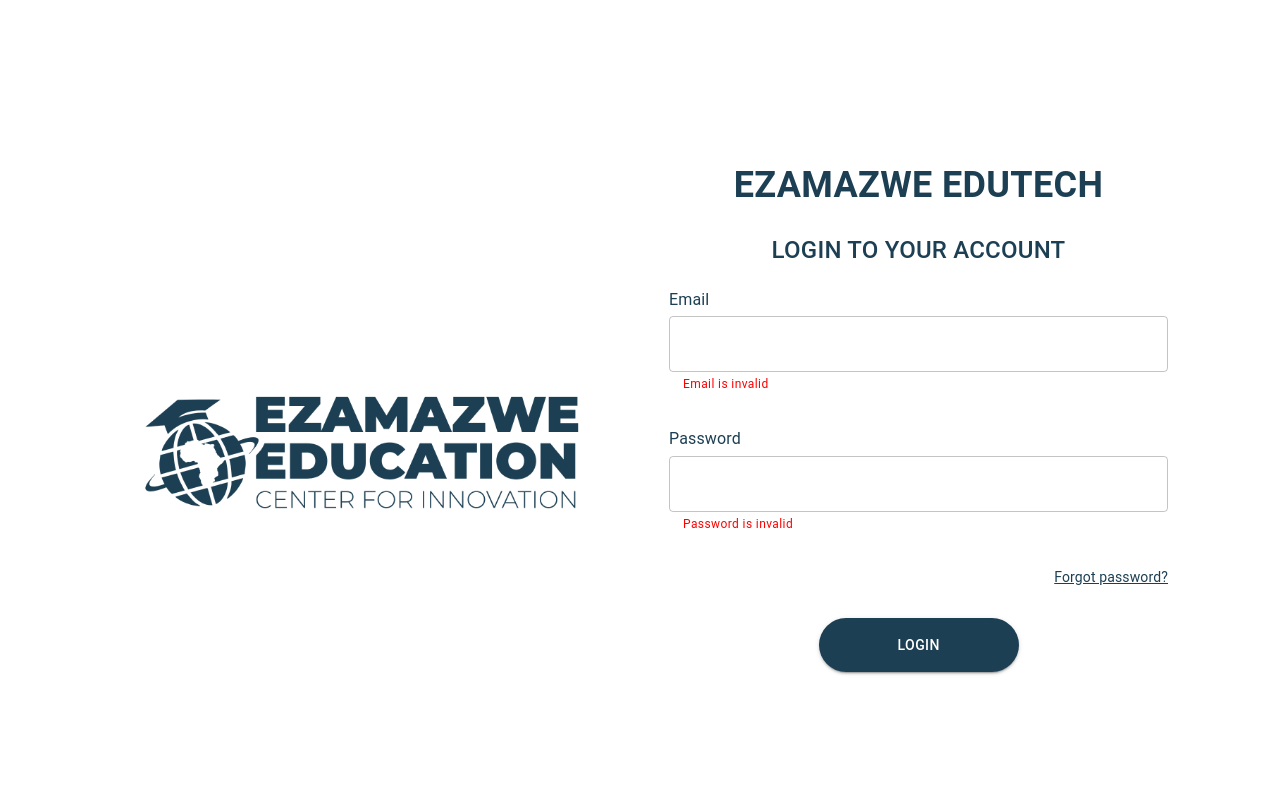
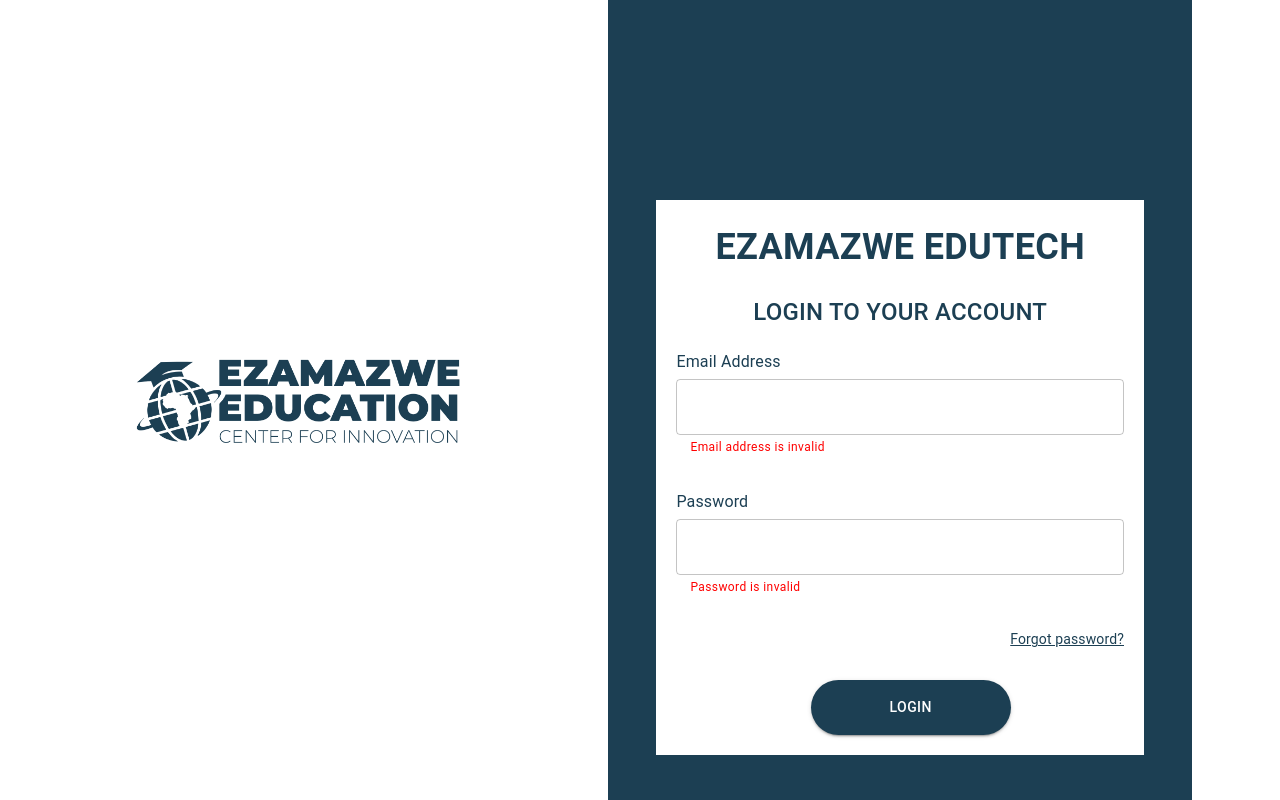
Before and after one commit to Keabetswemabeba/mui-test-update, a React (Create React App) app: page / in a window 1280 px wide. Built offline with nearby package versions, Linux system fonts and the light colour scheme.

Commit message:
update
Signed-off-by: Keabetswemabeba <mabebakeabetswe@gmail.com>

```diff
--- a/src/App.js
+++ b/src/App.js
@@ -5,7 +5,7 @@
 
 function App() {
   return (
-    <Container>
+    <Container sx={{display: 'flex', width: "100%"}}>
       <Login />
     </Container>
   );
--- a/src/Components/Login.js
+++ b/src/Components/Login.js
@@ -15,33 +15,48 @@
       sx={{
         display: "flex",
         flexDirection: "row",
-        width: "100%",
         height: "100vh",
-        justifyContent: 'center',
-        alignItems: 'center',
-        gap: "10px",
+        justifyContent: "center",
+        alignItems: "center",
+        gap: "100px",
       }}
     >
-      <Container
-        sx={{ width: "50%" }}
-      >
+      <Container sx={{ width: "50%" }}>
         <img
           src={require("../assets/Logo.png")}
           alt="Ezamazwe Logo"
-          style={{ marginTop: "100px", alignSelf: 'left' }}
           width={"100%"}
         />
       </Container>
       <Container
         sx={{
+          width: "70%",
+          height: "100vh",
+          gap: "20px",
+          marginTop: "10px",
+          marginBottom: "10px",
+          backgroundColor: "#1C3F53",
+          alignItems: "center",
+          justifyContent: "center",
+        }}
+      >
+        <Container
+          sx={{
+            marginTop: "25vh",
+            marginBottom: "20px",
+          }}
+          fullWidth
+        >
+          <Box
+            sx={{
+              backgroundColor: "white",
               justifyContent: "center",
               alignItems: "center",
-          width: "50%",
-          gap: "40px",
-          marginTop: "10px",
+              alignSelf: 'center',
+              padding: "20px 20px",
             }}
+            fullWidth
           >
-        <Box sx={{ width: "100%", marginTop: "20px" }}>
             <Typography
               sx={{
                 marginBottom: "20px",
@@ -49,10 +64,9 @@
                 color: "#1C3F53",
                 fontSize: "36px",
                 textAlign: "center",
-              textTransform: "uppercase",
               }}
             >
-            Ezamazwe Edutech
+              EZAMAZWE EDUTECH
             </Typography>
             <Typography
               sx={{
@@ -68,26 +82,48 @@
             </Typography>
             <FormControl
               fullWidth
-            sx={{ marginBottom: "2rem", fontWeight: '400' }}
+              sx={{ marginBottom: "2rem", fontWeight: "400" }}
             >
-            <Typography sx={{marginBottom: "0.3rem", color: "#1C3F53"}}>Email</Typography>
-            <TextField variant="outlined" fullWidth sx={{borderRadius: '12px'}} />
-            <FormHelperText style={{ color: "red" }} sx={{ textAlign: 'left', justifyContent: 'left', alignSelf: 'left' }}>
-              Email is invalid
+              <Typography sx={{ marginBottom: "0.3rem", color: "#1C3F53" }}>
+                Email Address
+              </Typography>
+              <TextField
+                variant="outlined"
+                fullWidth
+                sx={{ borderRadius: "12px" }}
+              />
+              <FormHelperText
+                style={{ color: "red" }}
+                sx={{
+                  textAlign: "left",
+                  justifyContent: "left",
+                  alignSelf: "left",
+                }}
+              >
+                Email address is invalid
               </FormHelperText>
             </FormControl>
             <FormControl
               fullWidth
-            sx={{ marginBottom: "2rem", color: "#1C3F53", fontWeight: '400' }}
+              sx={{ marginBottom: "2rem", color: "#1C3F53", fontWeight: "400" }}
             >
-            <Typography sx={{marginBottom: "0.3rem", color: "#1C3F53"}}>Password</Typography>
+              <Typography sx={{ marginBottom: "0.3rem", color: "#1C3F53" }}>
+                Password
+              </Typography>
               <TextField
                 variant="outlined"
                 type="password"
                 fullWidth
-              sx={{borderRadius: '12px'}}
+                sx={{ borderRadius: "12px" }}
               />
-            <FormHelperText style={{ color: "red" }} sx={{ textAlign: 'left', justifyContent: 'left', alignSelf: 'left' }}>
+              <FormHelperText
+                style={{ color: "red" }}
+                sx={{
+                  textAlign: "left",
+                  justifyContent: "left",
+                  alignSelf: "left",
+                }}
+              >
                 Password is invalid
               </FormHelperText>
             </FormControl>
@@ -114,16 +150,22 @@
                 width: "200px",
                 fontSize: "14px",
                 textTransform: "uppercase",
-              alignSelf: 'center',
-              marginLeft: "30%"
+                alignSelf: "center",
+                marginLeft: "30%",
               }}
-            style={{ justifyContent: "center", alignItems: "center", backgroundColor: "#1C3F53", color: 'white'}}
+              style={{
+                justifyContent: "center",
+                alignItems: "center",
+                backgroundColor: "#1C3F53",
+                color: "white",
+              }}
             >
               Login
             </Button>
           </Box>
         </Container>
       </Container>
+    </Container>
   );
 }
 
```
Lines whose indentation alone changed are shown as unchanged.
